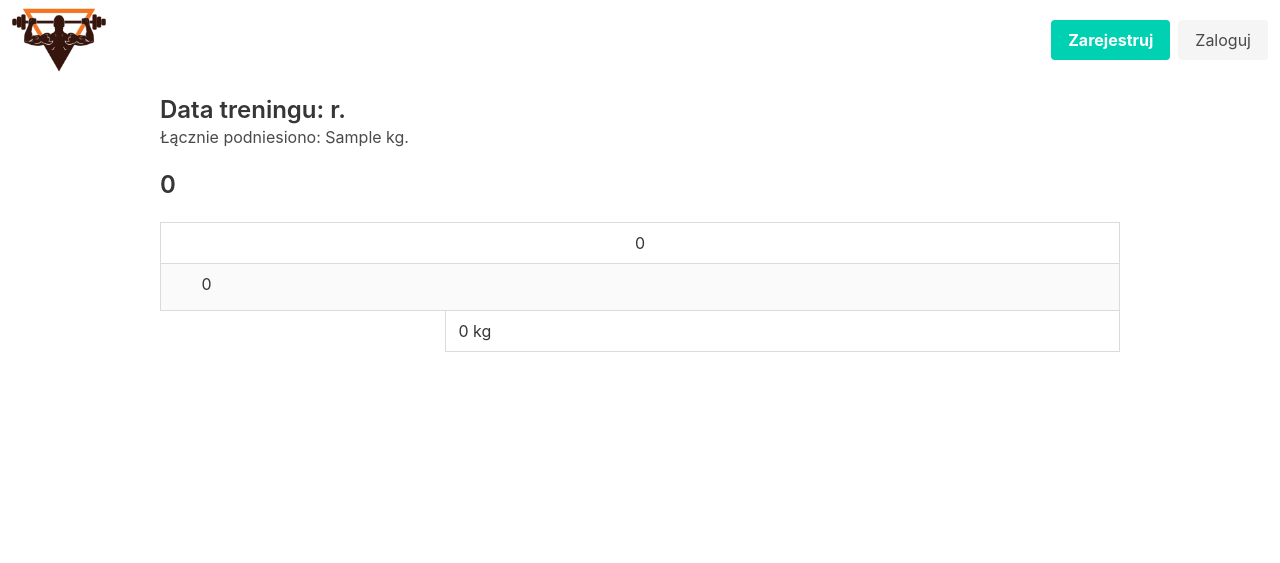
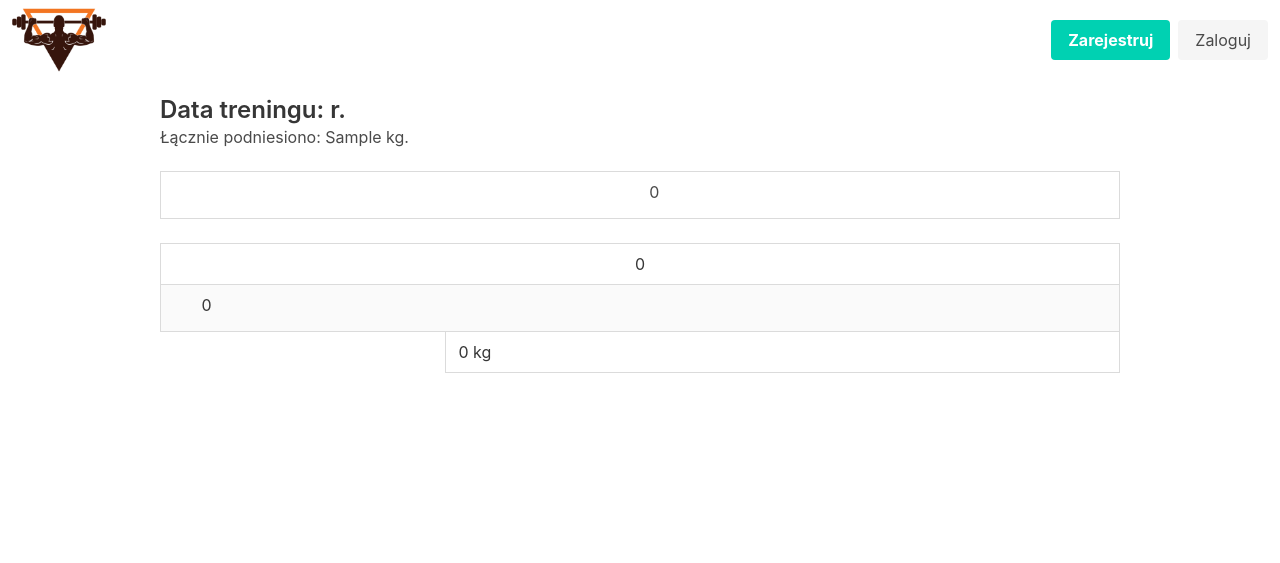
Before and after one commit to pczyzewski5/gym, a Symfony app: template templates/training/read.html.twig in a window 1280 px wide. Shown: the top 563 px of the page. Run offline with Twig, Linux system fonts and the light colour scheme; the template is opened without the code that fills it: most values are stand-ins (such as "Sample title", 1, 10 or a date in 2020); some libraries are stand-ins or nearby versions.

Commit message:
added some style to training read view

```diff
--- a/templates/training/read.html.twig
+++ b/templates/training/read.html.twig
@@ -4,6 +4,12 @@
         .no-borders {
             border-bottom: none !important;
             border-left: none !important;
+        }
+        .title-container {
+            border: 1px solid rgb(219, 219, 219);
+            padding: 0.5em 0.75em;
+            margin-bottom: 1.5rem;
+            text-align: center;
         }
     </style>
 
@@ -15,7 +21,12 @@
         <div class="columns">
             {% for tag, stations in liftedWeights %}
                 <div class="column">
-                    <p class="title is-4">{{ tag|capitalize }}</p>
+                    <div class="title-container">
+                         <span class="icon">
+                                <i class="fas fa-arrow-down"></i>
+                            </span>
+                        {{ tag|capitalize }}
+                    </div>
                     <div class="lifted-weights">
                         {% for station, series in stations %}
                             {% for exerciseName, exercises in series %}
```
